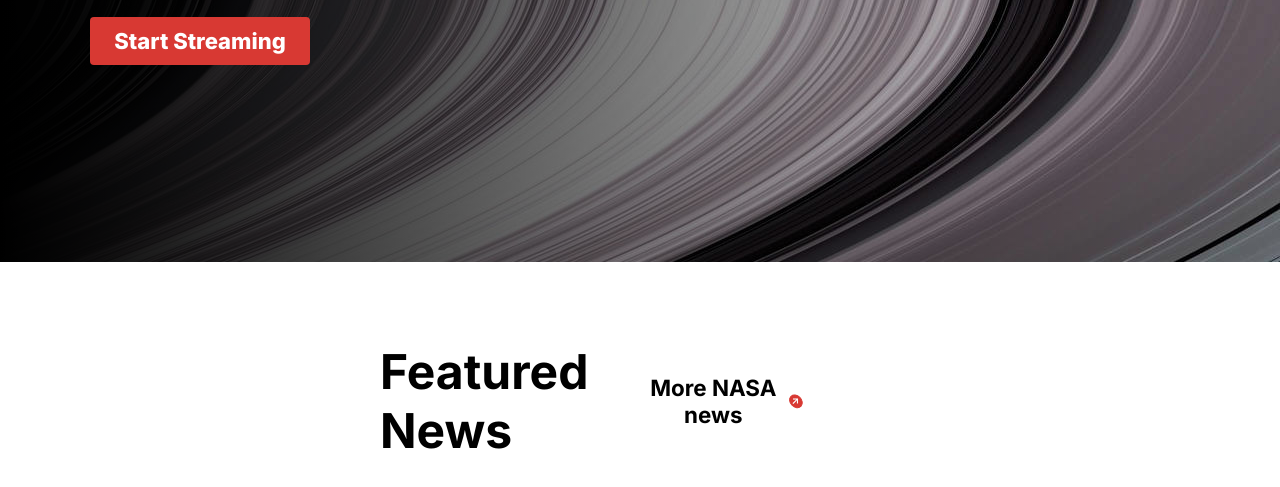
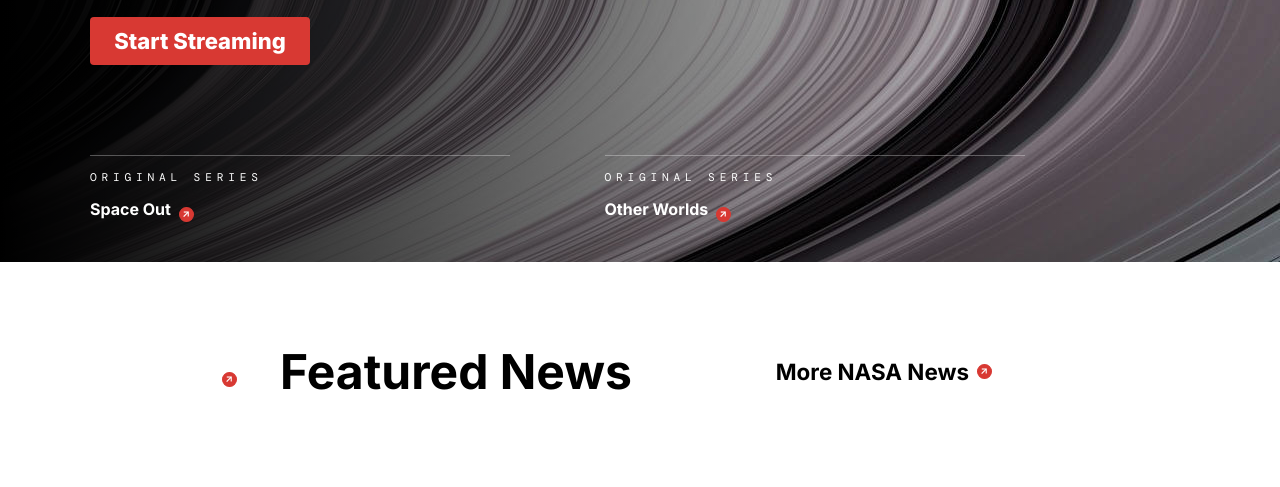
Before and after one commit to fs-kayky/nasa-project, a plain HTML site: page index.html in a window 1280 px wide. Shown: the part 463-950 px from the top of the page. Drawn offline with nearby package versions, Linux system fonts and the light colour scheme; a web font is replaced by a local one.

Commit message:
news finished

```diff
--- a/index.html
+++ b/index.html
@@ -15,6 +15,9 @@
     <link rel="preconnect" href="https://fonts.googleapis.com">
 <link rel="preconnect" href="https://fonts.gstatic.com" crossorigin>
 <link href="https://fonts.googleapis.com/css2?family=Inter:wght@100..900&display=swap" rel="stylesheet">
+<link rel="preconnect" href="https://fonts.googleapis.com">
+<link rel="preconnect" href="https://fonts.gstatic.com" crossorigin>
+<link href="https://fonts.googleapis.com/css2?family=DM+Mono:ital,wght@0,300;0,400;0,500;1,300;1,400;1,500&display=swap" rel="stylesheet">
 
     <title>NASA</title>
   </head>
@@ -51,7 +54,43 @@
                   </button>
               </form>
           </div>
+          <div class="news-sub-content">
+
+              <div class="news-sub-content-display">
+                <div class="line"></div>
+                <h3 class="sub-content-text">
+                  ORIGINAL SERIES
+                </h3>
+                <h2 class="sub-content-text-highlights">
+                  Space Out <div class="sign-button">-></div>
+                </h2>
+              </div>
+
+              <div class="news-sub-content-display">
+                <div class="line"></div>
+                <h3 class="sub-content-text">
+                  ORIGINAL SERIES
+                </h3>
+                <h2 class="sub-content-text-highlights">
+                  Other Worlds <div class="sign-button">-></div>
+                </h2>
+              </div>
+
+
+            <div class="news-sub-content-display margin-reset">
+              <div class="line"></div>
+              <h3 class="sub-content-text">
+                ORIGINAL SERIES
+              </h3>
+              <h2 class="sub-content-text-highlights">
+                NASA Explorers <div class="sign-button">-></div>
+              </h2>
+            </div>
+          </div>
         </div>
+
+
+
     </section>
 
     <section class="article-display">
@@ -60,7 +99,7 @@
             <div class="article-btn-wrapper">
               <form action="https://www.nasa.gov/news/all-news/">
                 <button type="submit">
-                    More NASA news
+                    More NASA News
                     <div class="sign-button">-></div>
                 </button>
               </form>
--- a/styles/reset.css
+++ b/styles/reset.css
@@ -9,3 +9,7 @@
 body {
     background-color: #1b1b1b;;
 }
+
+.margin-reset{
+    margin-left: 0px;
+}
--- a/styles/styles.css
+++ b/styles/styles.css
@@ -92,8 +92,8 @@
 
 .article-tittle {
     align-items: center;
-    margin-left: 300px;
-    margin-right: 390px;
+    margin-left: 200px;
+    margin-right: 200px;
     padding: 80px;
     display: flex;
     justify-content: space-between;
@@ -114,9 +114,41 @@
         cursor: pointer;
     }
 
-    .sign-button {
-        margin: 8px;
-        align-items: center;
+
+
+    button:hover .sign-button {
+        border: 1px solid #b50909;
+        background-color: #b50909;
+
+    }
+}
+
+.news-sub-content-display {
+    display: inline-block;
+    margin-top: 90px;
+    margin-left: 90px;
+}
+
+.sub-content-text {
+    margin-top: 15px;
+    font-size: .7rem;
+    font-weight: 200;
+    letter-spacing: 0.3rem;
+    font-family: "DM Mono";
+}
+
+
+.line {
+    filter: opacity(.3);
+    background-color: white;
+    width: 420px;
+    height: 0.2px;
+
+}
+
+.sign-button {
+    margin: 8px;
+    align-items: center;
         justify-content: center;
         display: flex;
         text-align: center;
@@ -132,13 +164,10 @@
         transform: rotate(-45deg);
     }
 
-    button:hover .sign-button {
-        border: 1px solid #b50909;
-        background-color: #b50909;
-
-    }
-
-    .nasa-news-button {
-
-    }
+.sub-content-text-highlights {
+    display: flex;
+    line-height: center;
+    padding-top: 15px;
+    justify-content: left;
+    font-size: 16px;
 }
```
